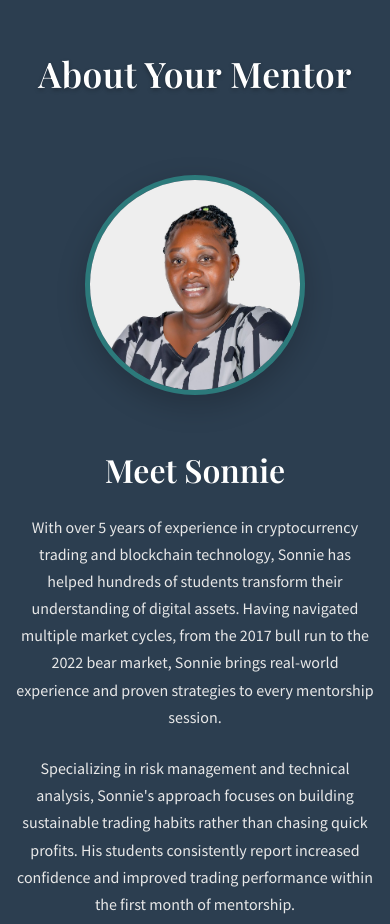
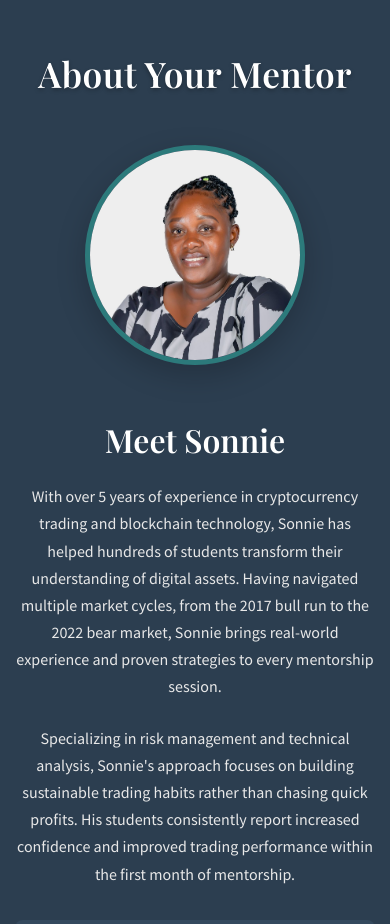
Before and after one commit to Deon62/sonnie, a plain HTML site: page index.html in a window 390 px wide. Shown: the part 3020-3944 px from the top of the page. Drawn offline with nearby package versions, Linux system fonts and the light colour scheme.

```diff
--- a/styles.css
+++ b/styles.css
@@ -536,7 +536,7 @@ h1, h2, h3, h4, h5, h6 {
 
 .mentor-image {
     text-align: center;
-    padding: 3rem 0 2rem 0;
+    padding: 1.5rem 0 2rem 0;
     display: flex;
     align-items: center;
     justify-content: center;
@@ -550,7 +550,7 @@ h1, h2, h3, h4, h5, h6 {
     object-position: center top;
     border: 5px solid #2C7A7B;
     box-shadow: 0 10px 30px rgba(0, 0, 0, 0.2);
-    margin: 2rem 0 1rem 0;
+    margin: 0.5rem 0 1rem 0;
     display: block;
 }
 
@@ -1524,14 +1524,14 @@ h1, h2, h3, h4, h5, h6 {
     }
 
     .mentor-image {
-        padding: 2.5rem 0 1.5rem 0;
+        padding: 1rem 0 1.5rem 0;
     }
 
     .mentor-photo {
         width: 280px;
         height: 280px;
         object-position: center top;
-        margin: 1.5rem 0 0.5rem 0;
+        margin: 0.5rem 0 0.5rem 0;
     }
 
     .mentor-stats {
@@ -1771,13 +1771,13 @@ h1, h2, h3, h4, h5, h6 {
     }
 
     .mentor-image {
-        padding: 2rem 0 1rem 0;
+        padding: 0.8rem 0 1rem 0;
     }
 
     .mentor-photo {
         width: 220px;
         height: 220px;
         object-position: center top;
-        margin: 1rem 0 0.5rem 0;
-    }
-}
+        margin: 0.3rem 0 0.5rem 0;
+    }
+}
```
